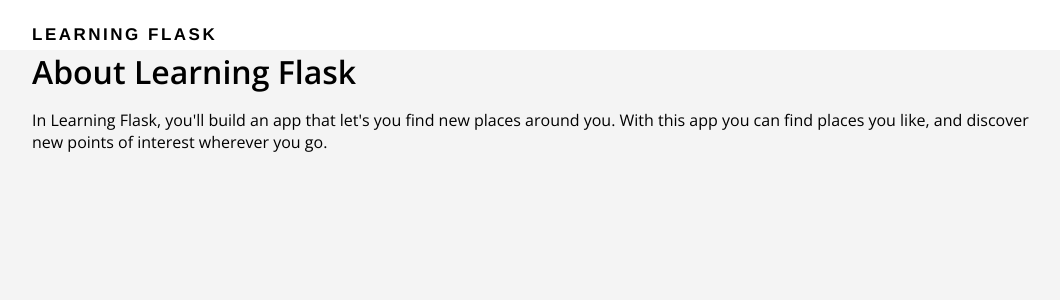
After one commit to AaronTheTitan/learning-flask, a Flask app: page /about in a window 1280 px wide. The commit adds this page. Shown: the top 300 px of the page, without its empty margins (108-1168 px from the left). Run offline with Flask 2, Linux system fonts and the light colour scheme.

Commit message:
About page

```diff
--- a/routes.py
+++ b/routes.py
@@ -8,5 +8,10 @@ def index():
     return render_template("index.html")
 
 
+@app.route('/about')
+def about():
+    return render_template("about.html")
+
+
 if __name__ == "__main__":
     app.run(debug=True)
--- /dev/null
+++ b/templates/about.html
@@ -0,0 +1,11 @@
+{% extends "layout.html" %}
+
+{% block content %}
+    <main class="about-section">
+        <div class="container">
+            <h1>About Learning Flask</h1>
+            <p>In Learning Flask, you'll build an app that let's you find new places around you. With this app
+                you can find places you like, and discover new points of interest wherever you go.</p>
+        </div>
+    </main>
+{% endblock %}
--- a/templates/index.html
+++ b/templates/index.html
@@ -7,7 +7,7 @@
             <div class="section-content">
                 <h1>Discover places near you.</h1>
                 <a href="#" class="btn-primary">Sign up</a>
-                <a href="#" class="btn-secondary">Learn more</a>
+                <a href="{{ url_for('about') }}" class="btn-secondary">Learn more</a>
             </div>
 
             <div class="section-device">
```
